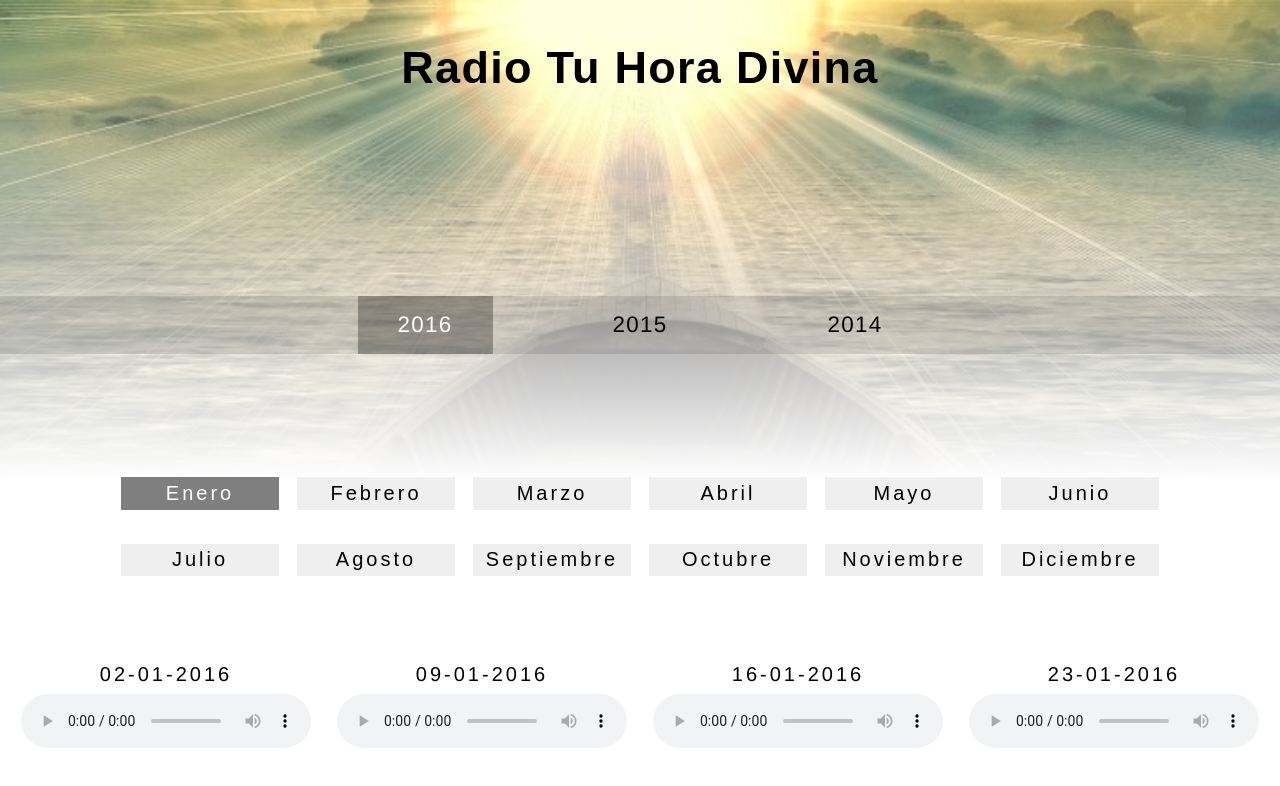
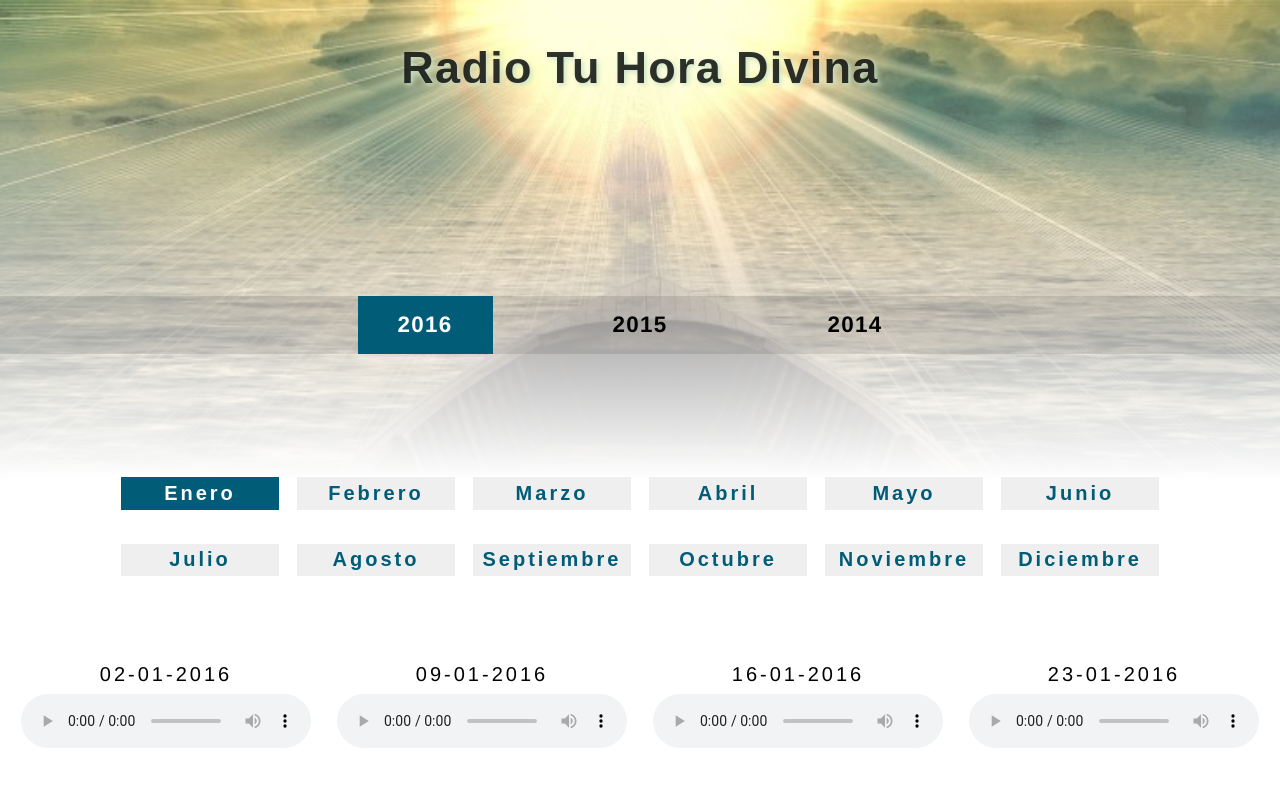
Before and after one commit to ari7946/radio-service, a React (Create React App) app in the folder tuhoradivina/: page / in a window 1280 px wide. Shown: the top 786 px of the page. Built offline with nearby package versions, Linux system fonts and the light colour scheme.

Commit message:
Add styling

```diff
--- a/tuhoradivina/src/components/header/header.styles.scss
+++ b/tuhoradivina/src/components/header/header.styles.scss
@@ -29,6 +29,8 @@ header {
     margin-top: 0;
     font-size: 45px;
     padding-top: 2rem;
+    color: rgba(0, 0, 0, .8);
+    text-shadow: 2px 2px 5px var(--color-green-light);
 
     @media all and (max-width: 600px) {
       font-size: 27px;
--- a/tuhoradivina/src/components/month/month.styles.scss
+++ b/tuhoradivina/src/components/month/month.styles.scss
@@ -1,6 +1,5 @@
 .month-button {
   transition-duration: 0.4s;
-  color: black;
   text-transform: capitalize;
   letter-spacing: 3px;
   border: 1px solid white;
@@ -8,8 +7,10 @@
   padding: .3rem .3rem;
   margin: 1rem .5rem;
   min-width: 10rem;
+  color: var(--color-green-dark);
+  font-weight: 600;
   cursor: pointer;
-  // background-color: rgba(0, 0, 0, .2);
+  // background-color: #FFFAFA;
 
   &:hover {
     font-weight: bolder;
@@ -40,6 +41,7 @@
 }
 
 .active-month {
-  background-color: rgba(0,0,0,.5);
+  // background-color: rgba(0,0,0,.5);
+  background-color: var(--color-green-dark);
   color: #fff;
 }
--- a/tuhoradivina/src/components/nav/nav.styles.scss
+++ b/tuhoradivina/src/components/nav/nav.styles.scss
@@ -17,7 +17,6 @@
     margin-top: 12rem;
     margin-bottom: 2rem;
     background-color: rgba(0,0,0, .1);
-    // border-bottom: 1px solid grey;
 
     @media all and (max-width: 1200px) {
       margin-top: 7rem;
@@ -78,7 +77,7 @@
         text-decoration: none;
         color: black;
         font-size: 1.4rem;
-        font-weight: 400;
+        font-weight: 600;
         margin: 0;
         display: block;
         transition: all .5s ease;
@@ -100,7 +99,7 @@
 }
 
 .active-menu {
-  background-color: rgba(0,0,0, .3) !important;
+  background-color: var(--color-green-dark) !important;
   a {
     color: #FFFFFF !important;
   }
--- a/tuhoradivina/src/components/player-list/player-list.styles.scss
+++ b/tuhoradivina/src/components/player-list/player-list.styles.scss
@@ -37,6 +37,7 @@
     font-weight: 400;
     letter-spacing: 3px;
     margin-bottom: .3rem;
+    color: rbga(0,0,0.8);
     @media all and (max-width: 1200px) {
       margin-top: .2rem;
       margin-bottom: 0;
```
